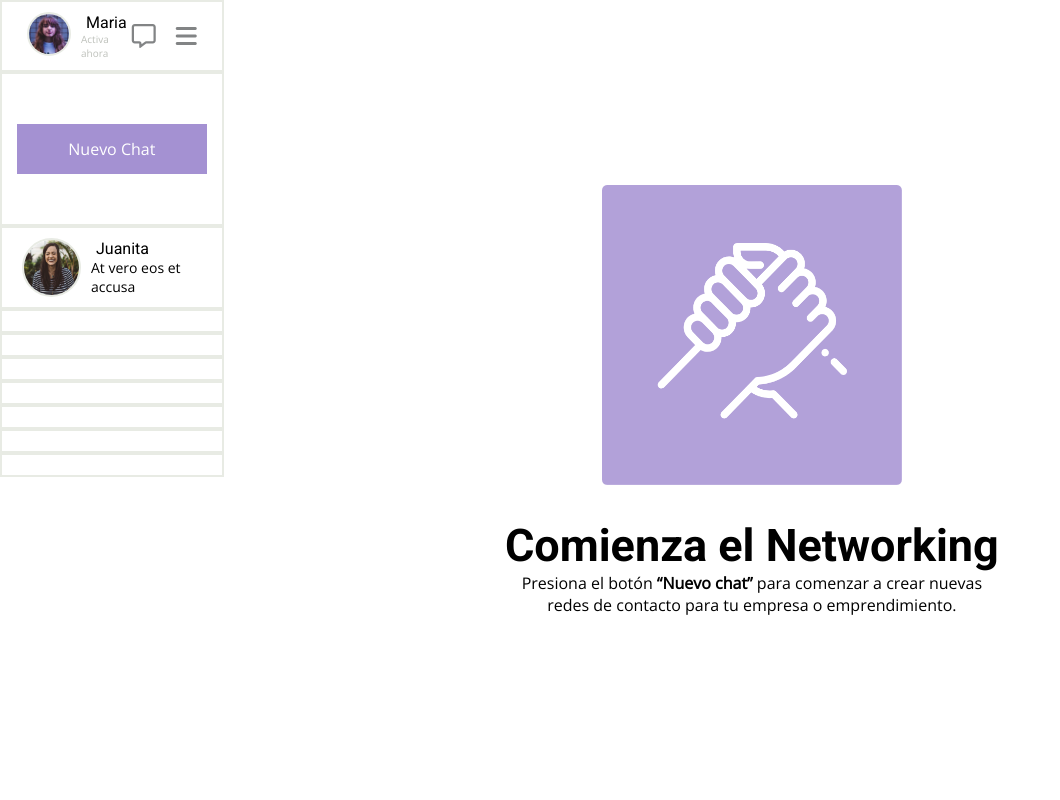
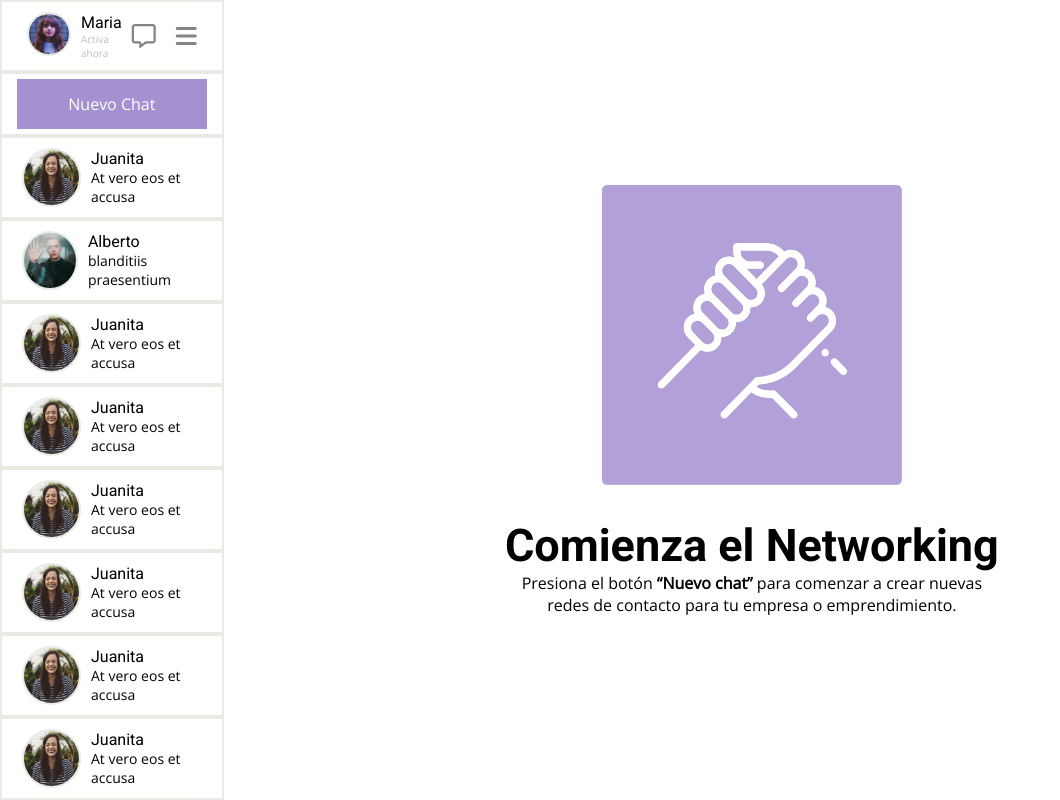
Before and after one commit to dgl82/Tarea-Flexbox, a plain HTML site: page index.html in a window 1280 px wide. Shown: the whole page, without its empty margins (0-1060 px from the left). Drawn offline with nearby package versions, Linux system fonts and the light colour scheme.

Commit message:
agregado alberto

```diff
--- a/assets/css/style.css
+++ b/assets/css/style.css
@@ -37,6 +37,7 @@ section {
 
 .estado {
   padding-left: 10px;
+  text-align: left;
 }
 
 .tiny_thumbnail img {
@@ -123,7 +124,6 @@ section {
   font-weight: 400;
   font-style: normal;
   font-variation-settings: "wdth" 100;
-  padding-left: 5px;
 }
 
 .accion {
--- a/index.html
+++ b/index.html
@@ -58,13 +58,83 @@
             <p class="mensaje">At vero eos et accusa</p>
           </div>
         </div>
-        <div class="usuario"></div>
-        <div class="usuario"></div>
-        <div class="usuario"></div>
-        <div class="usuario"></div>
-        <div class="usuario"></div>
-        <div class="usuario"></div>
-        <div class="usuario"></div>
+        <div class="usuario">
+          <img
+            class="thumbnail"
+            src="./assets/imgs/alberto.jpg"
+            alt="foto juanita"
+          />
+          <div class="estado">
+            <p class="nombre">Alberto</p>
+            <p class="mensaje">blanditiis praesentium</p>
+          </div>
+        </div>
+        <div class="usuario">
+          <img
+            class="thumbnail"
+            src="./assets/imgs/juanita.jpg"
+            alt="foto juanita"
+          />
+          <div class="estado">
+            <p class="nombre">Juanita</p>
+            <p class="mensaje">At vero eos et accusa</p>
+          </div>
+        </div>
+        <div class="usuario">
+          <img
+            class="thumbnail"
+            src="./assets/imgs/juanita.jpg"
+            alt="foto juanita"
+          />
+          <div class="estado">
+            <p class="nombre">Juanita</p>
+            <p class="mensaje">At vero eos et accusa</p>
+          </div>
+        </div>
+        <div class="usuario">
+          <img
+            class="thumbnail"
+            src="./assets/imgs/juanita.jpg"
+            alt="foto juanita"
+          />
+          <div class="estado">
+            <p class="nombre">Juanita</p>
+            <p class="mensaje">At vero eos et accusa</p>
+          </div>
+        </div>
+        <div class="usuario">
+          <img
+            class="thumbnail"
+            src="./assets/imgs/juanita.jpg"
+            alt="foto juanita"
+          />
+          <div class="estado">
+            <p class="nombre">Juanita</p>
+            <p class="mensaje">At vero eos et accusa</p>
+          </div>
+        </div>
+        <div class="usuario">
+          <img
+            class="thumbnail"
+            src="./assets/imgs/juanita.jpg"
+            alt="foto juanita"
+          />
+          <div class="estado">
+            <p class="nombre">Juanita</p>
+            <p class="mensaje">At vero eos et accusa</p>
+          </div>
+        </div>
+        <div class="usuario">
+          <img
+            class="thumbnail"
+            src="./assets/imgs/juanita.jpg"
+            alt="foto juanita"
+          />
+          <div class="estado">
+            <p class="nombre">Juanita</p>
+            <p class="mensaje">At vero eos et accusa</p>
+          </div>
+        </div>
       </div>
 
       <!-- CHAT PRINCIPAL -->
```
